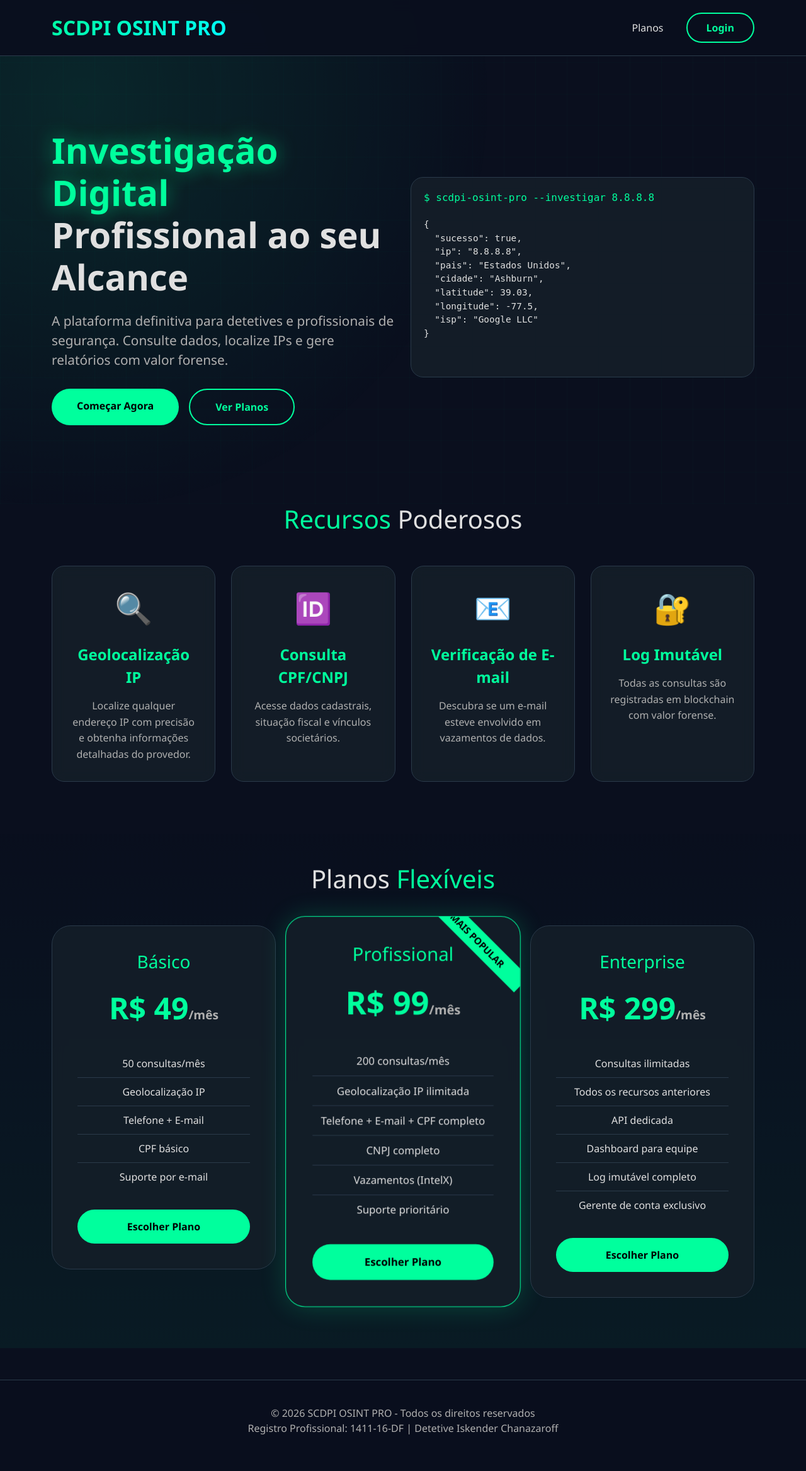
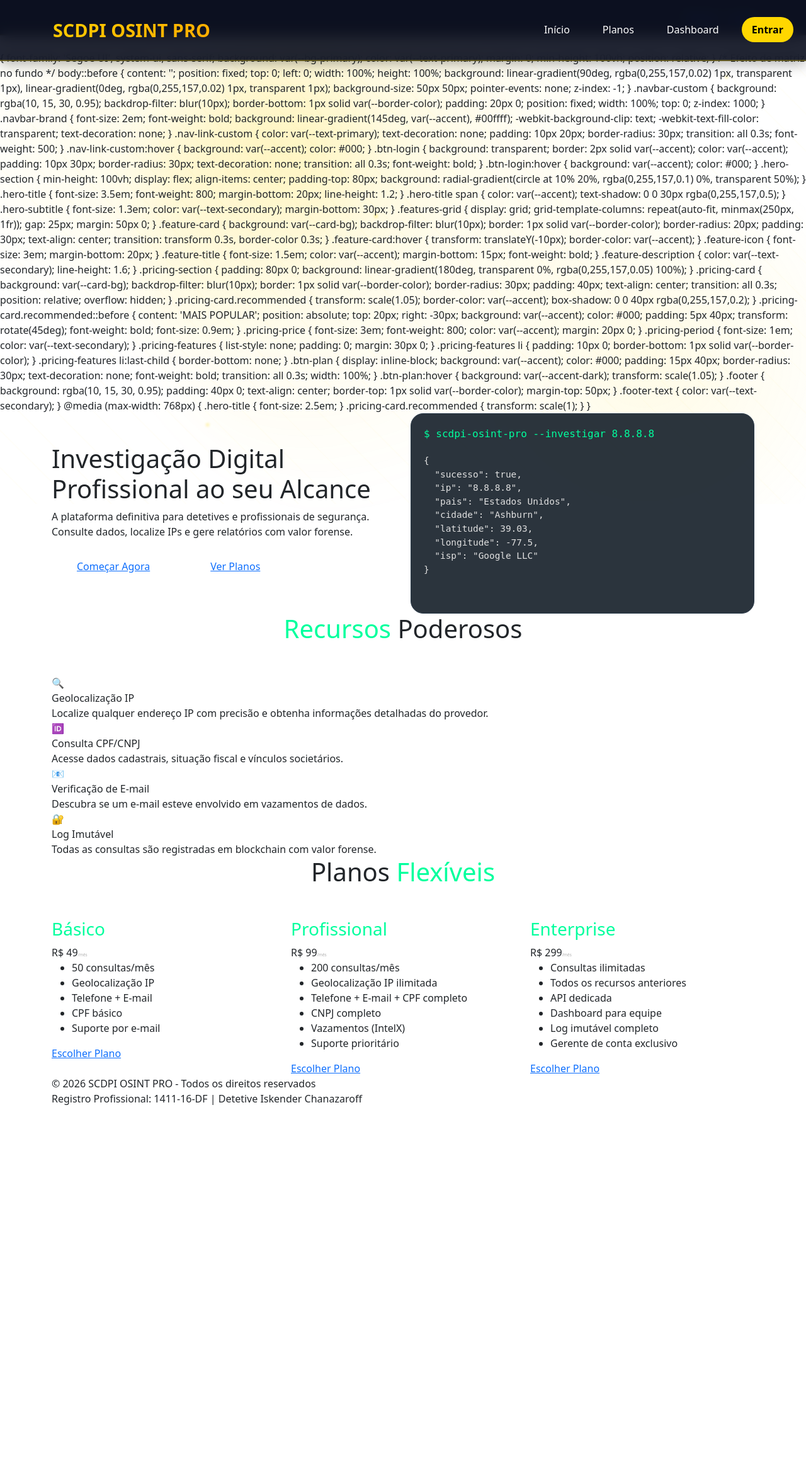
Before and after one commit to Scdpi1/scdpi-osint-pro, a Flask app: page / in a window 1280 px wide. Shown: the whole page at 63% size. After the commit the page ends 1754 px from the top, so only its background shows below. Run offline with Flask 3, Linux system fonts and the light colour scheme.

Commit message:
feat: adiciona navegação global e fundo com globo luminoso

```diff
--- /dev/null
+++ b/templates/background.html
@@ -0,0 +1,112 @@
+<!-- background.html - Fundo global com efeito de globo luminoso -->
+<style>
+.global-bg {
+    position: fixed;
+    top: 0;
+    left: 0;
+    width: 100%;
+    height: 100%;
+    z-index: -2;
+    background: linear-gradient(135deg, #0a0f1e 0%, #1a1f2e 100%);
+    overflow: hidden;
+}
+
+/* Efeito de globo luminoso */
+.globe-effect {
+    position: absolute;
+    top: 50%;
+    left: 50%;
+    transform: translate(-50%, -50%);
+    width: 800px;
+    height: 800px;
+    background: radial-gradient(circle at 30% 30%,
+        rgba(255, 215, 0, 0.4) 0%,
+        rgba(255, 215, 0, 0.2) 20%,
+        rgba(255, 215, 0, 0.1) 40%,
+        transparent 70%);
+    border-radius: 50%;
+    filter: blur(40px);
+    animation: pulseGlow 8s ease-in-out infinite;
+}
+
+/* Camada de linhas de conexão */
+.connection-lines {
+    position: absolute;
+    top: 0;
+    left: 0;
+    width: 100%;
+    height: 100%;
+    background-image:
+        radial-gradient(circle at 20% 30%, rgba(255, 215, 0, 0.1) 0%, transparent 30%),
+        radial-gradient(circle at 80% 70%, rgba(255, 215, 0, 0.1) 0%, transparent 30%);
+}
+
+.connection-lines::before {
+    content: '';
+    position: absolute;
+    top: 0;
+    left: 0;
+    width: 100%;
+    height: 100%;
+    background-image:
+        repeating-linear-gradient(45deg,
+            transparent 0px,
+            transparent 40px,
+            rgba(255, 215, 0, 0.02) 40px,
+            rgba(255, 215, 0, 0.02) 42px);
+}
+
+/* Partículas brilhantes */
+.particle {
+    position: absolute;
+    width: 4px;
+    height: 4px;
+    background: #ffd700;
+    border-radius: 50%;
+    filter: blur(2px);
+    animation: float 10s infinite;
+    opacity: 0.6;
+}
+
+.particle:nth-child(1) { top: 20%; left: 15%; animation-delay: 0s; }
+.particle:nth-child(2) { top: 70%; left: 80%; animation-delay: 2s; }
+.particle:nth-child(3) { top: 45%; left: 45%; animation-delay: 4s; }
+.particle:nth-child(4) { top: 85%; left: 25%; animation-delay: 6s; }
+.particle:nth-child(5) { top: 15%; left: 90%; animation-delay: 8s; }
+
+@keyframes pulseGlow {
+    0%, 100% {
+        opacity: 0.5;
+        transform: translate(-50%, -50%) scale(1);
+    }
+    50% {
+        opacity: 0.8;
+        transform: translate(-50%, -50%) scale(1.2);
+    }
+}
+
+@keyframes float {
+    0%, 100% { transform: translate(0, 0); opacity: 0.6; }
+    25% { transform: translate(20px, -20px); opacity: 0.8; }
+    50% { transform: translate(-20px, 20px); opacity: 0.4; }
+    75% { transform: translate(20px, 20px); opacity: 0.8; }
+}
+
+/* Overlay sutil para melhor legibilidade */
+.content-overlay {
+    position: relative;
+    z-index: 1;
+    min-height: 100vh;
+    padding-top: 80px;
+}
+</style>
+
+<div class="global-bg">
+    <div class="globe-effect"></div>
+    <div class="connection-lines"></div>
+    <div class="particle"></div>
+    <div class="particle"></div>
+    <div class="particle"></div>
+    <div class="particle"></div>
+    <div class="particle"></div>
+</div>
--- a/templates/index.html
+++ b/templates/index.html
@@ -17,7 +17,11 @@
             --border-color: #2a3a4a;
         }
 
-        body {
+        body
+            {% include 'background.html' %}
+            {% include 'navbar.html' %}
+            <div class="content-overlay">
+            {
             font-family: 'Segoe UI', system-ui, sans-serif;
             background: var(--bg-primary);
             color: var(--text-primary);
@@ -422,5 +426,6 @@
             </p>
         </div>
     </footer>
+</div>
 </body>
 </html>
--- /dev/null
+++ b/templates/navbar.html
@@ -0,0 +1,132 @@
+<!-- navbar.html - Barra de navegação global -->
+<nav class="navbar-custom">
+    <div class="nav-container">
+        <a href="/" class="nav-logo">
+            <span class="logo-globo">🌐</span>
+            SCDPI OSINT PRO
+        </a>
+        <div class="nav-menu">
+            <a href="/" class="nav-item">Início</a>
+            <a href="/planos" class="nav-item">Planos</a>
+            <a href="/dashboard" class="nav-item">Dashboard</a>
+            <a href="/login" class="nav-item login-btn">Entrar</a>
+        </div>
+        <button class="nav-toggle" onclick="toggleMenu()">☰</button>
+    </div>
+</nav>
+
+<style>
+.navbar-custom {
+    background: rgba(10, 15, 30, 0.9);
+    backdrop-filter: blur(10px);
+    border-bottom: 2px solid rgba(255, 215, 0, 0.3);
+    padding: 15px 0;
+    position: fixed;
+    width: 100%;
+    top: 0;
+    z-index: 1000;
+    box-shadow: 0 5px 20px rgba(0,0,0,0.3);
+}
+
+.nav-container {
+    max-width: 1400px;
+    margin: 0 auto;
+    padding: 0 20px;
+    display: flex;
+    justify-content: space-between;
+    align-items: center;
+}
+
+.nav-logo {
+    font-size: 1.8em;
+    font-weight: bold;
+    text-decoration: none;
+    background: linear-gradient(145deg, #ffd700, #ffaa00);
+    -webkit-background-clip: text;
+    -webkit-text-fill-color: transparent;
+    display: flex;
+    align-items: center;
+    gap: 10px;
+}
+
+.logo-globo {
+    font-size: 1.5em;
+    filter: drop-shadow(0 0 15px rgba(255, 215, 0, 0.8));
+    animation: rotateGlobe 20s linear infinite;
+}
+
+@keyframes rotateGlobe {
+    from { transform: rotate(0deg); }
+    to { transform: rotate(360deg); }
+}
+
+.nav-menu {
+    display: flex;
+    gap: 20px;
+    align-items: center;
+}
+
+.nav-item {
+    color: #fff;
+    text-decoration: none;
+    padding: 8px 16px;
+    border-radius: 30px;
+    transition: all 0.3s;
+    font-weight: 500;
+}
+
+.nav-item:hover {
+    background: rgba(255, 215, 0, 0.2);
+    color: #ffd700;
+}
+
+.nav-item.login-btn {
+    background: #ffd700;
+    color: #000;
+    font-weight: bold;
+}
+
+.nav-item.login-btn:hover {
+    background: #ffaa00;
+    transform: translateY(-2px);
+    box-shadow: 0 5px 20px rgba(255, 215, 0, 0.4);
+}
+
+.nav-toggle {
+    display: none;
+    background: none;
+    border: 2px solid #ffd700;
+    color: #ffd700;
+    font-size: 1.5em;
+    padding: 5px 15px;
+    border-radius: 10px;
+    cursor: pointer;
+}
+
+@media (max-width: 768px) {
+    .nav-menu {
+        display: none;
+        position: absolute;
+        top: 70px;
+        left: 0;
+        width: 100%;
+        background: rgba(10, 15, 30, 0.95);
+        backdrop-filter: blur(10px);
+        flex-direction: column;
+        padding: 20px;
+        border-bottom: 2px solid #ffd700;
+    }
+
+    .nav-menu.active {
+        display: flex;
+    }
+
+    .nav-toggle {
+        display: block;
+    }
+}
+
+function toggleMenu() {
+    document.querySelector('.nav-menu').classList.toggle('active');
+}
+</style>
```
Also changed, not shown: templates/dashboard.html (+7 -1 lines), templates/login.html (+7 -1 lines).
